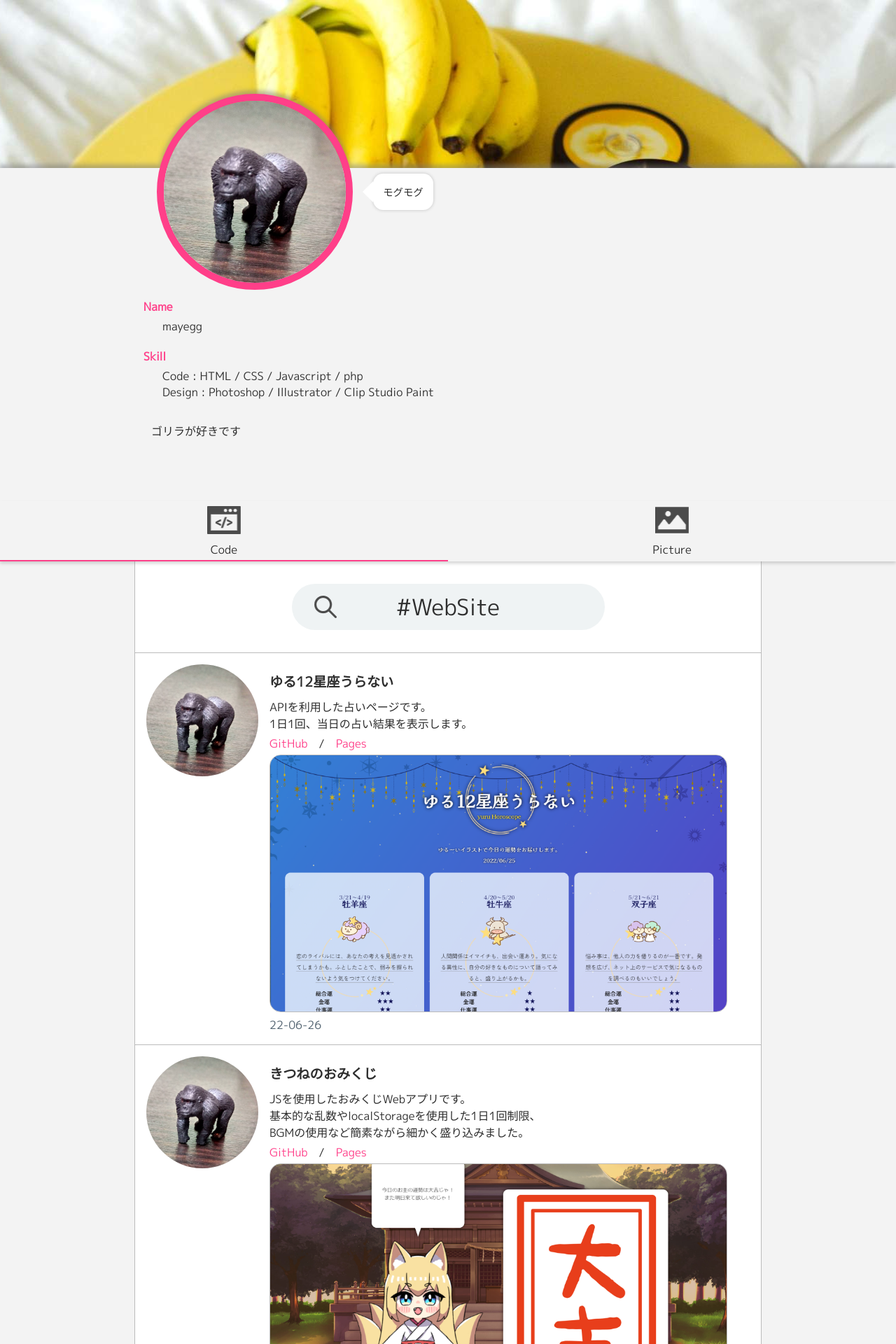
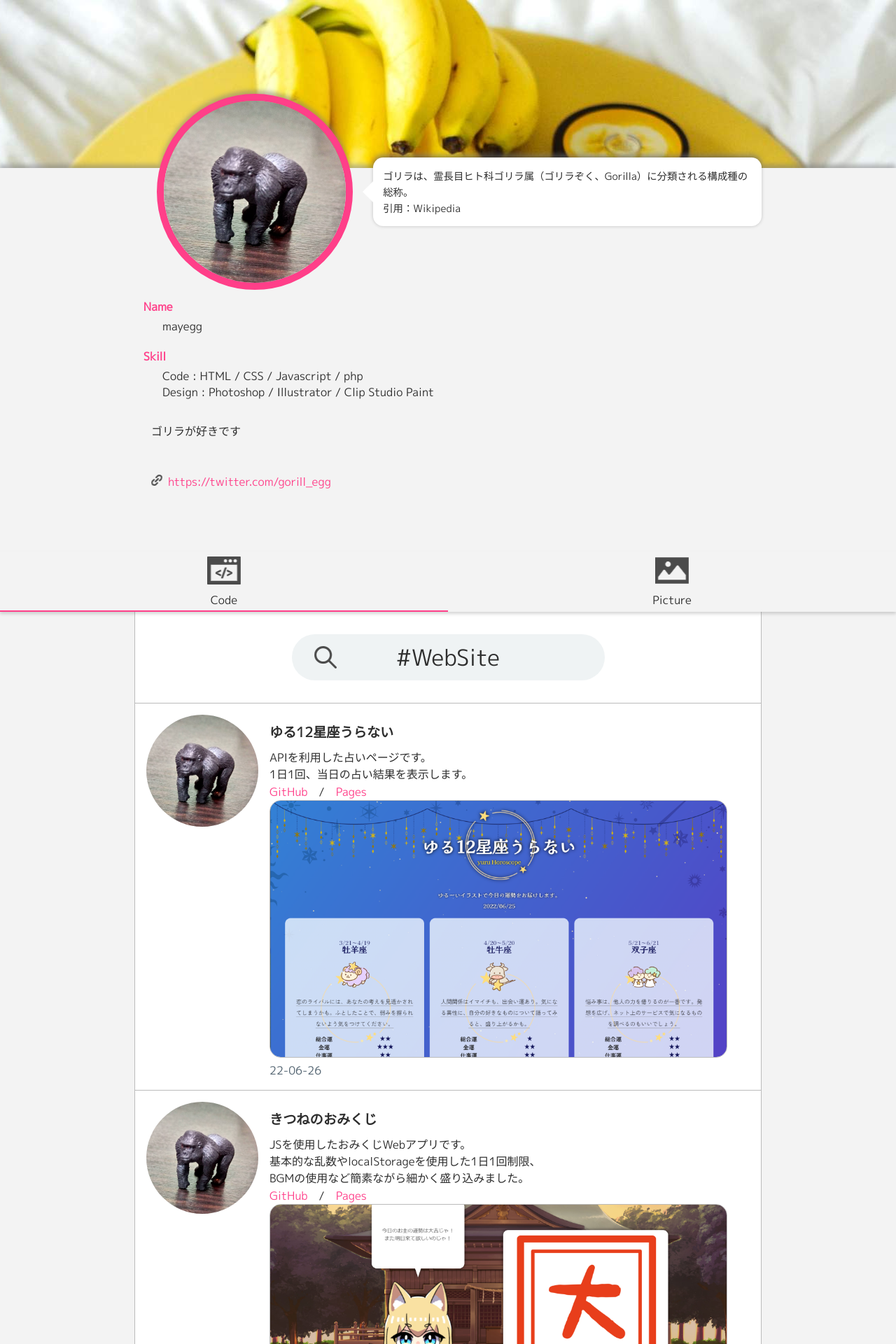
Before and after one commit to mayegg4869/Portfolio, a PHP site: page / in a window 1280 px wide. Shown: the top 1920 px of the page at 70% size. Run offline with PHP 8.4, Linux system fonts and the light colour scheme; some web fonts are replaced.

Commit message:
リンク追加、ランダムメッセージ追加

```diff
--- a/index.html
+++ b/index.html
@@ -33,6 +33,8 @@
         <dl><dt>Name</dt><dd>mayegg</dd></dl>
         <dl><dt>Skill</dt><dd>Code : HTML / CSS / Javascript / php</dd><dd>Design : Photoshop / Illustrator / Clip Studio Paint</dd></dl>
         <p class="caption">ゴリラが好きです</p>
+        <p class="caption"><img src="img/link.png"><a href="https://twitter.com/gorill_egg">https://twitter.com/gorill_egg</a></p>
+
 
     <!-- profile --></div>
 <!-- contain --></div>
@@ -85,9 +87,17 @@
                 <li>
                     <div class="profile_img glitter"></div>
                     <h2>フォトギャラリー</h2>
+                    <p>【2208講習会】</p>
+                    <p>マウスホバー時の動きの実装</p>
+                    <a href="https://github.com/mayegg4869/kadai/tree/master/220806">GitHub</a>　/　<a href="https://mayegg4869.github.io/kadai/220806/">Pages</a>
+                    <p class="date">22-06-11</p>
+                </li>
+                <li>
+                    <div class="profile_img glitter"></div>
+                    <h2>フォトギャラリー</h2>
                     <p>【2206講習会】</p>
                     <p>様々なライブラリを利用したフォトギャラリーの例</p>
-                    <a href="https://github.com/mayegg4869/kadai/tree/master/220611">GitHub</a>　/　<a href="https://mayegg4869.github.io/kadai/220611/">Pages</a>
+                    <a href="https://github.com/mayegg4869/kadai/tree/master/220611">GitHub</a>　/　<a href="https://mayegg4869.github.io/kadai/220611/01/">Pages-01</a> 　/　<a href="https://mayegg4869.github.io/kadai/220611/02/">Pages-02</a>
                     <p class="date">22-06-11</p>
                 </li>
                 <li>
--- a/js/script.js
+++ b/js/script.js
@@ -3,7 +3,9 @@
         const comment = [
             "ウホウホ",
             "モグモグ",
-            "ゴリラは、霊長目ヒト科ゴリラ属（ゴリラぞく、Gorilla）に分類される構成種の総称。<br>引用：Wikipedia"
+            "ゴリラは、霊長目ヒト科ゴリラ属（ゴリラぞく、Gorilla）に分類される構成種の総称。<br>引用：Wikipedia",
+            "五里霧中",
+            "𝒫𝑜𝓌𝑒𝓇"
             ];
         const random = comment[Math.floor(Math.random() * comment.length)];
         document.querySelector('.random').innerHTML = (random);
--- a/style.css
+++ b/style.css
@@ -137,10 +137,14 @@ footer {
 
 a {
   color: #ff3f89;
-  line-height: 2em;
+  line-height: 1.5em;
 }
 p {
   line-height: 1.5em;
+}
+
+p img {
+	margin-right :0.5em;
 }
 
 /* ヘッダー、プロフィール */
```
Also changed, not shown: img/link.png (added).
